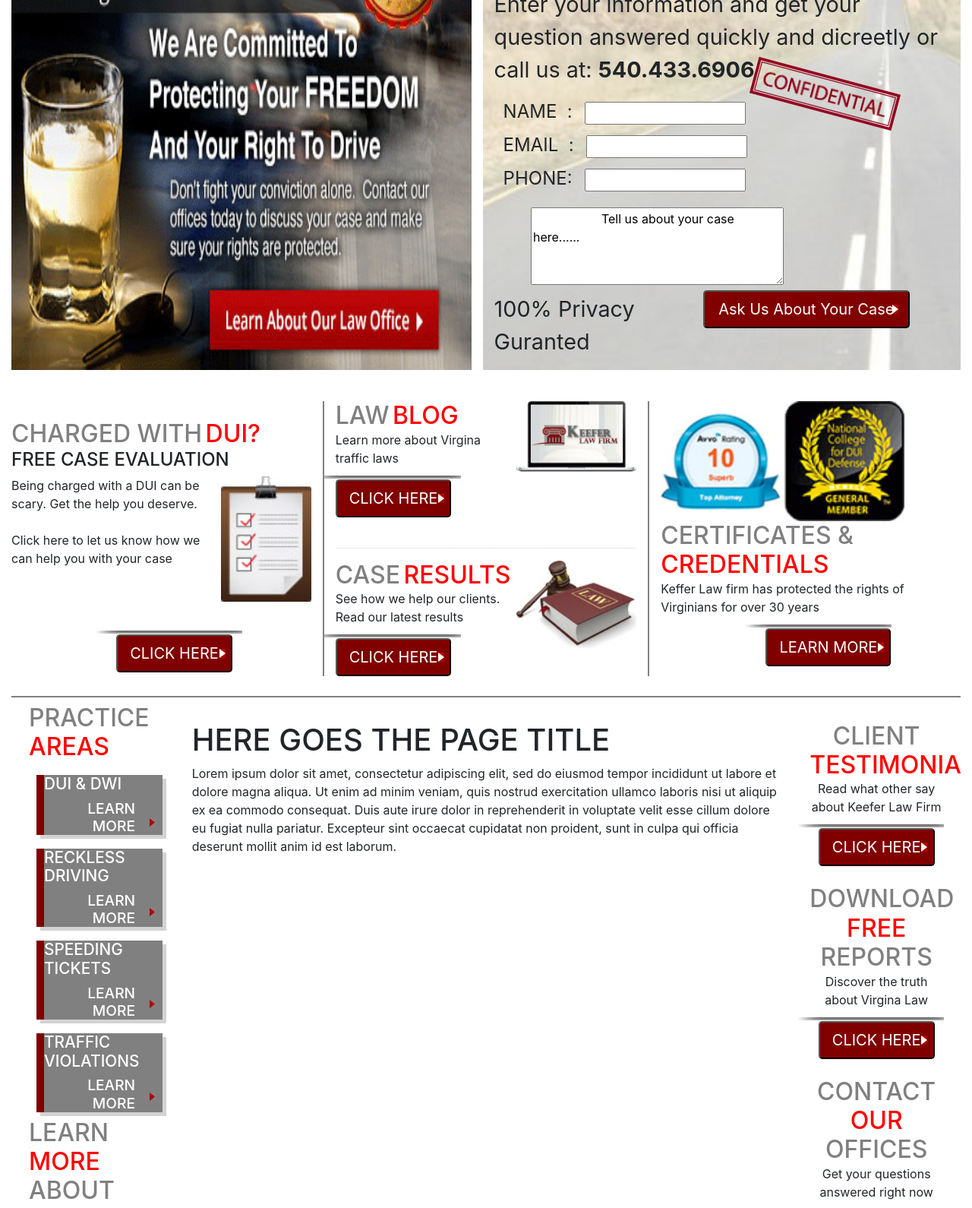
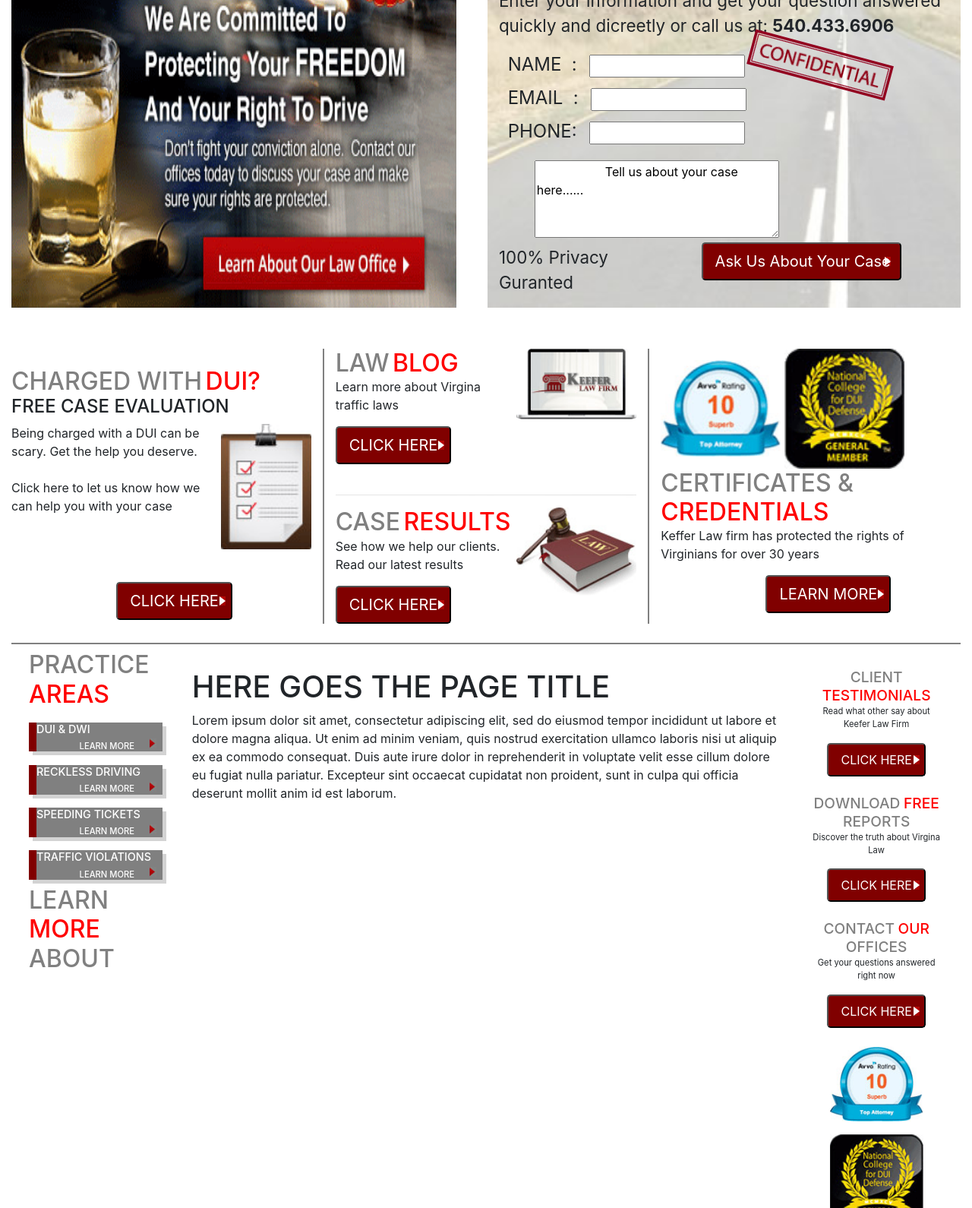
Before and after one commit to Muhazamali/keeferweb-responsive-bootstrap, a plain HTML site: page index.html in a window 1280 px wide. Shown: the part 472-2062 px from the top of the page at 76% size. Drawn offline with nearby package versions, Linux system fonts and the light colour scheme.

Commit message:
keefer bootstrap responsive

```diff
--- a/index.html
+++ b/index.html
@@ -70,11 +70,11 @@
       </nav>
     <main>
         <div class="row row1">
-            <div class="col-md .col-left  ml-sm-0 ml-md-0 mt-md-3 mt-sm-3">
+            <div class="col-md col-left  ml-sm-0 ml-md-0 mt-md-3 mt-sm-3">
                 <img class="grtimg" src="./Task-Keefer/gurantee_banner.gif" alt="">
 
             </div>
-            <div class="col-md frm .col-right pr-4 mt-md-3 mt-sm-3">
+            <div class="col-md frm col-right pr-4 mt-md-3 mt-sm-3">
                 <div class="row">
                 <span class="frmtxta col-xl"> <h2 class="bgmaroon">QUESTIONS!</h2></span>
                 <span class="frmtxtb col-xl">
--- a/style.css
+++ b/style.css
@@ -1,3 +1,4 @@
+
 main {
   overflow-x: hidden;
 }
@@ -308,6 +309,35 @@ hr {
     width: 10%;
   }
 }
+@media all and (min-width:768px) and (max-width: 1280px){
+.badges h3{
+  font-size:0.9rem ;
+}
+.badges{
+  margin: 0%;
+
+}
+.btn-lg::after{
+  display:none;
+}
+.badges h4{
+  font-size: 0.7rem;
+
+  margin-top: 0%;
+}
+.badges-b h2{
+  font-size: 1.2rem;
+}
+.badges-b p{
+  font-size: 0.7rem;
+}
+.badges-b button{
+  font-size: medium;
+}
+.frm p{
+  font-size: 1.4rem;
+}
+}
 @media all and (max-width: 576px) {
   .badges-b {
     display: flex;
@@ -318,6 +348,28 @@ hr {
     justify-items: center;
     justify-content: center;
   }
+  .frmtxta h2{
+    font-size: 200%;
+  }
+  .frmtxtb h4{
+    font-size:120%;
+  }
+  .frmtxtb h3{
+    font-size: 150%;
+  }
+  .frm p{
+    font-size: 100%;
+  }
+  .frm form{
+    margin-top: 10%;
+  }
+  .confi{
+    	display: none ;
+  }
+  .form-group input[type="text"]{
+    width: 100%;
+  }
+
   .badges-b h2,
   .badges-b p,
   .badges-b button {
```
